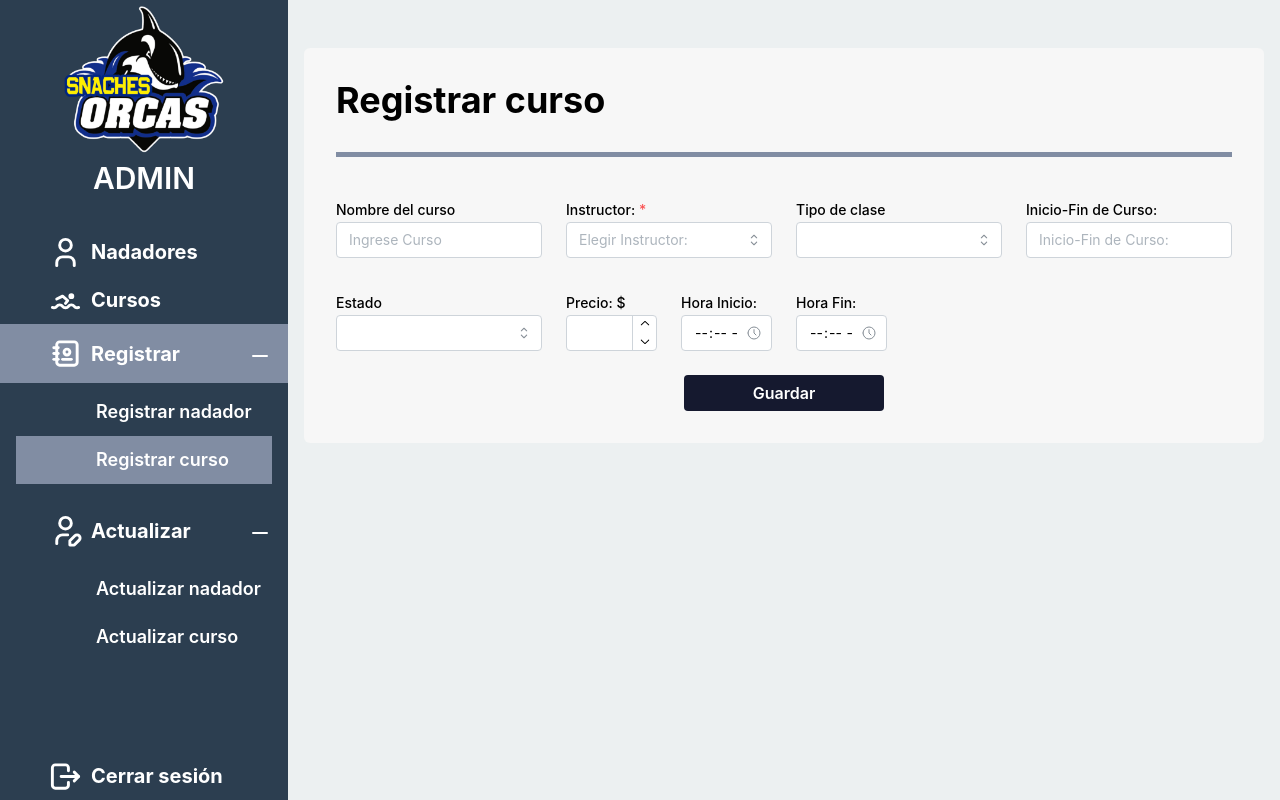
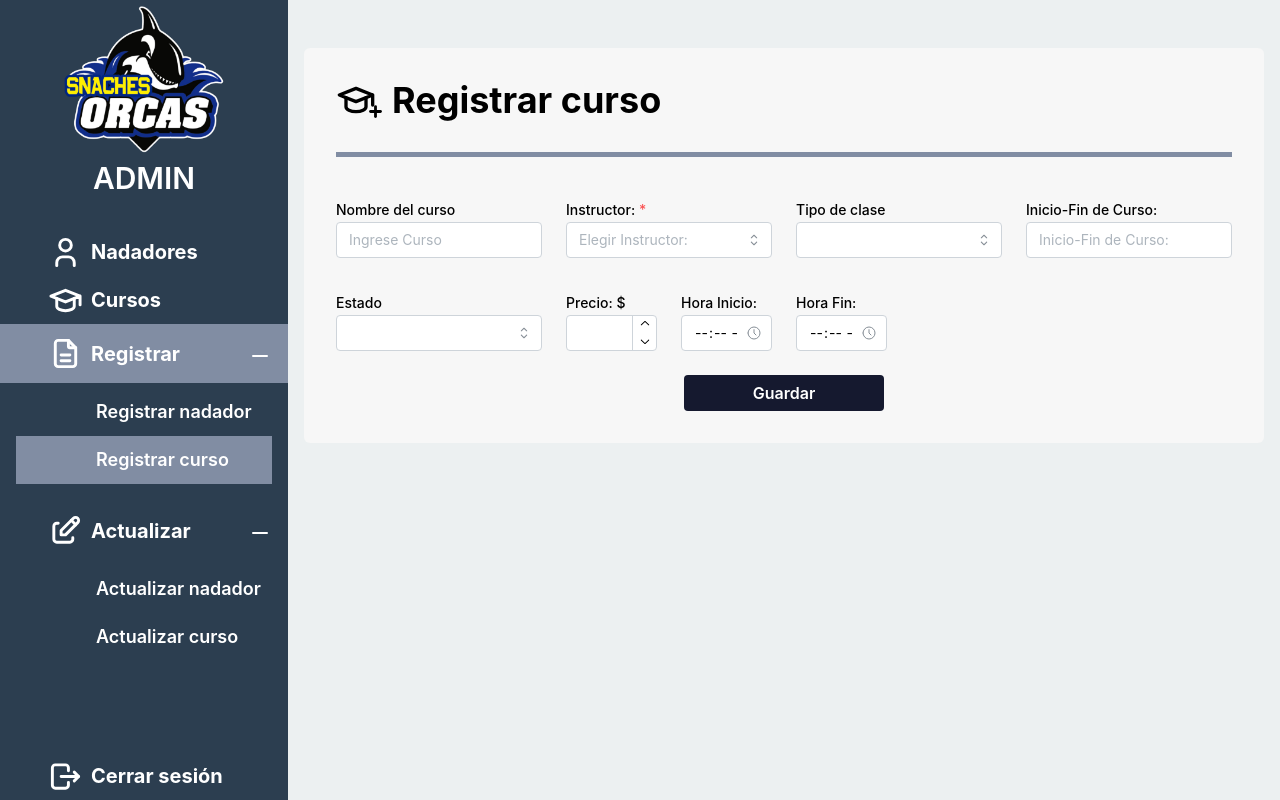
Before and after one commit to joemcara/swimmast-web, a React (Vite) app: page /registrar-curso in a window 1280 px wide. Built offline with nearby package versions, Linux system fonts and the light colour scheme; no server answers; sample sign-in values are in the browser's storage.

Commit message:
added icons for sections

```diff
--- a/src/Base/Menu.jsx
+++ b/src/Base/Menu.jsx
@@ -2,7 +2,7 @@ import React, { useEffect } from 'react'
 import snachesOrcasLogo from '../assets/snachesOrcasLogo.png';
 import CustomNavLink from '../components/CustomNavLink';
 import { Accordion } from '@mantine/core';
-import { IconAddressBook, IconLogout, IconSwimming, IconUser, IconUserEdit } from '@tabler/icons-react';
+import { IconAddressBook, IconEdit, IconFileDescription, IconLogout, IconSchool, IconSwimming, IconUser, IconUserEdit } from '@tabler/icons-react';
 import { CustomAccordionItem } from '../components/CustomAccordionItem';
 import { useLocation } from 'react-router-dom';
 
@@ -10,9 +10,9 @@ const iconSize = 35;
 
 const icons = {
     "SWIMMER": <IconUser size={iconSize} />,
-    "COURSE": <IconSwimming size={iconSize} />,
-    "REGISTER": <IconAddressBook size={iconSize} />,
-    "UPDATE": <IconUserEdit size={iconSize} />,
+    "COURSE": <IconSchool size={iconSize} />,
+    "REGISTER": <IconFileDescription size={iconSize} />,
+    "UPDATE": <IconEdit size={iconSize} />,
     "LOGOUT": <IconLogout size={iconSize} />,
 
 }
--- a/src/Courses/Course.jsx
+++ b/src/Courses/Course.jsx
@@ -6,7 +6,7 @@ import { Autocomplete, Group, InputLabel, Select, Input, Stack } from '@mantine/
 import axios from 'axios';
 import useCourseStore from './CourseStore';
 import useCoursesFilterStore from './CoursesFilterStore';
-import { IconSearch, IconSwimming } from '@tabler/icons-react';
+import { IconSchool, IconSearch, IconSwimming } from '@tabler/icons-react';
 import { CustomCheckbox } from '../components/CustomInputs';
 function Curso() {
     const courseStore = useCourseStore();
@@ -54,7 +54,7 @@ function Curso() {
     return (
         <div>
             <CustomSection
-                icon={<IconSwimming size={35} />}
+                icon={<IconSchool size={40} />}
                 title="Cursos"
                 searchBar
                 getData={getCourses}
--- a/src/Home/Home.jsx
+++ b/src/Home/Home.jsx
@@ -6,7 +6,7 @@ import CustomFilter from '../components/CustomFilter'
 import axios from 'axios'
 import useHomeStore from './HomeStore'
 import useHomeFilterStore from './HomeFilterStore'
-import { IconSearch, IconUser } from '@tabler/icons-react'
+import { IconSearch, IconSwimming, IconUser } from '@tabler/icons-react'
 import { CustomCheckbox } from '../components/CustomInputs'
 import { getHotkeyHandler, randomId, useHotkeys } from '@mantine/hooks'
 
@@ -54,7 +54,7 @@ function Home() {
     return (
         <CustomSection
             title="Nadadores registrados"
-            icon={<IconUser size={35} />}
+            icon={<IconUser size={40} />}
             searchBar
             getData={getSwimmers}
             filter={homeFilterStore}
--- a/src/Register/RegisterCourse.jsx
+++ b/src/Register/RegisterCourse.jsx
@@ -1,10 +1,11 @@
 import React, { useRef } from 'react'
 import CustomSection from '../components/CustomSection';
 import { ActionIcon, Group, rem } from '@mantine/core';
-import { IconClock } from '@tabler/icons-react';
+import { IconBellSchool, IconClock, IconPlus, IconSchool, IconSchoolBell, IconSchoolOff } from '@tabler/icons-react';
 import { CustomButton, CustomDatePickerInput, CustomNumberInput, CustomSelect, CustomTextInput } from '../components/CustomInputs';
 import { TimeInput } from '@mantine/dates';
 import useCourseFormStore from './CourseFormStore';
+import { IconScriptPlus } from '@tabler/icons-react';
 
 function RegisterCourse() {
     const courseFormStore = useCourseFormStore();
@@ -25,7 +26,10 @@ function RegisterCourse() {
     )
 
     return (
-        <CustomSection title='Registrar curso'>
+        <CustomSection title='Registrar curso' icon={<div className=' relative pr-2'>
+            <IconSchool size={40} />
+            <IconPlus size={17} stroke={4} className='absolute right-0 bottom-0' />
+        </div>}>
             <div className="mt-10 grid grid-cols-1 gap-x-6 gap-y-8 sm:grid-cols-8">
 
                 <CustomTextInput
--- a/src/Register/RegisterSwimmer.jsx
+++ b/src/Register/RegisterSwimmer.jsx
@@ -19,6 +19,7 @@ import {
     updateErrorLoadingNotification,
     updateSuccessLoadingNotification,
 } from "../util/CustomNotifications";
+import { IconUserCheck, IconUserCircle, IconUserEdit, IconUserFilled, IconUserPlus, IconUsersPlus, IconUserUp } from "@tabler/icons-react";
 function RegisterSwimmer() {
     const registerStore = useRegisterStore();
     const swimmerFormStore = useSwimmerFormStore();
@@ -248,7 +249,7 @@ function RegisterSwimmer() {
     };
 
     return (
-        <CustomSection title="Registrar nadador">
+        <CustomSection title="Registrar nadador" icon={<IconUserPlus size={40} />}>
             <div className="mt-10 grid grid-cols-1 gap-x-6 gap-y-8 sm:grid-cols-8 pb-4">
                 <CustomTextInput
                     label=" Nombres"
--- a/src/Update/UpdateCourse.jsx
+++ b/src/Update/UpdateCourse.jsx
@@ -1,5 +1,5 @@
 import { ActionIcon, Group, rem } from '@mantine/core';
-import { IconClock } from '@tabler/icons-react';
+import { IconClock, IconPencil, IconPencilCode, IconSchool } from '@tabler/icons-react';
 import React, { useEffect, useRef } from 'react'
 import { CustomButton, CustomDatePickerInput, CustomNumberInput, CustomSelect, CustomTextInput } from '../components/CustomInputs';
 import useCourseFormStore from '../Register/CourseFormStore';
@@ -69,7 +69,10 @@ function UpdateCourse() {
     }, [])
 
     return (
-        <CustomSection title='Actualizar curso'>
+        <CustomSection title='Actualizar curso' icon={<div className='relative pr-2'>
+            <IconSchool size={40} />
+            <IconPencil size={17} stroke={3} className='absolute right-0 bottom-0' />
+        </div>}>
             <div className="mt-10 grid grid-cols-1 gap-x-6 gap-y-8 sm:grid-cols-8">
 
                 <CustomTextInput
--- a/src/Update/UpdateSwimmer.jsx
+++ b/src/Update/UpdateSwimmer.jsx
@@ -5,6 +5,7 @@ import useSwimmerFormStore from '../Register/SwimmerFormStore';
 import { Group, InputWrapper, Input } from '@mantine/core';
 import axios from 'axios';
 import CustomSection from '../components/CustomSection';
+import { IconUserEdit } from '@tabler/icons-react';
 
 function UpdateSwimmer() {
     const registerStore = useRegisterStore();
@@ -110,7 +111,7 @@ function UpdateSwimmer() {
     }, []);
 
     return (
-        <CustomSection title="Actualizar nadador">
+        <CustomSection title="Actualizar nadador" icon={<IconUserEdit size={40} />}>
             <form>
                 <div className="mt-10 grid grid-cols-1 gap-x-6 gap-y-8 sm:grid-cols-8 pb-4">
                     <CustomTextInput
--- a/src/components/CustomSection.jsx
+++ b/src/components/CustomSection.jsx
@@ -16,7 +16,7 @@ function CustomSection(props) {
         <section className='flex justify-center items'>
             <div className='bg-system-section-white absolute top-16 w-5/6 lg:top-12 lg:w-3/4 self-center lg:min-h-5/6 p-8 rounded-md'>
                 <div className='flex gap-2 justify-between items-center'>
-                    <div className='flex items-center'>
+                    <div className='flex items-center gap-2'>
                         {props.icon}
                         <h1 className='text-xl lg:text-4xl font-bold'>{props.title}</h1>
                     </div>
```
